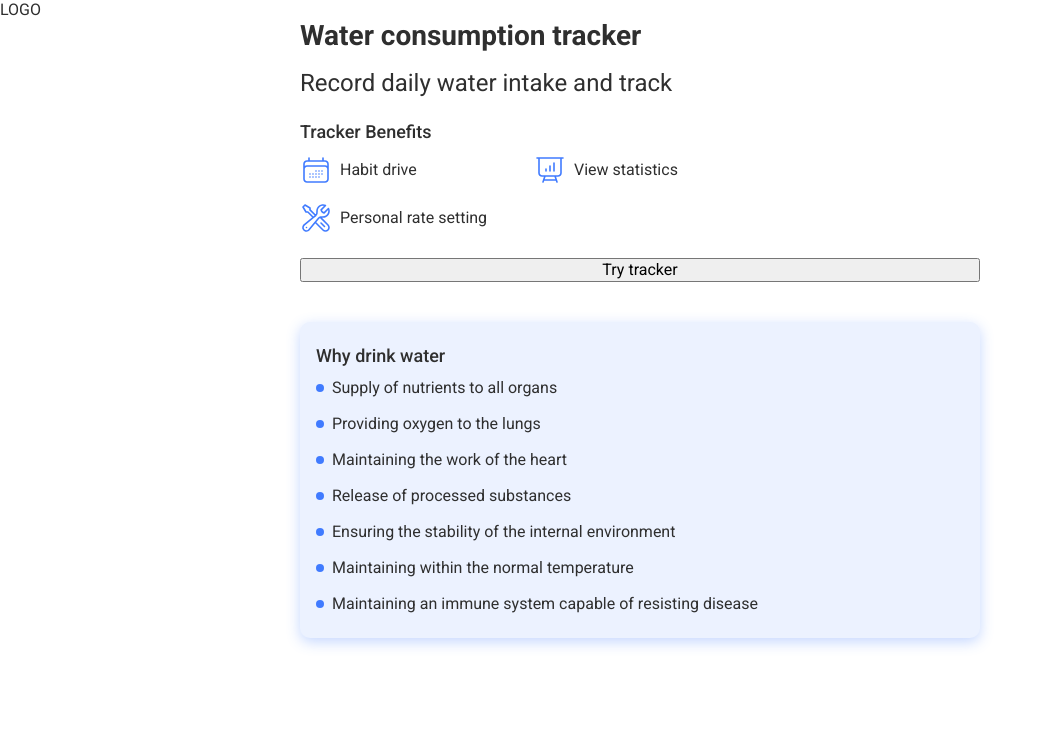
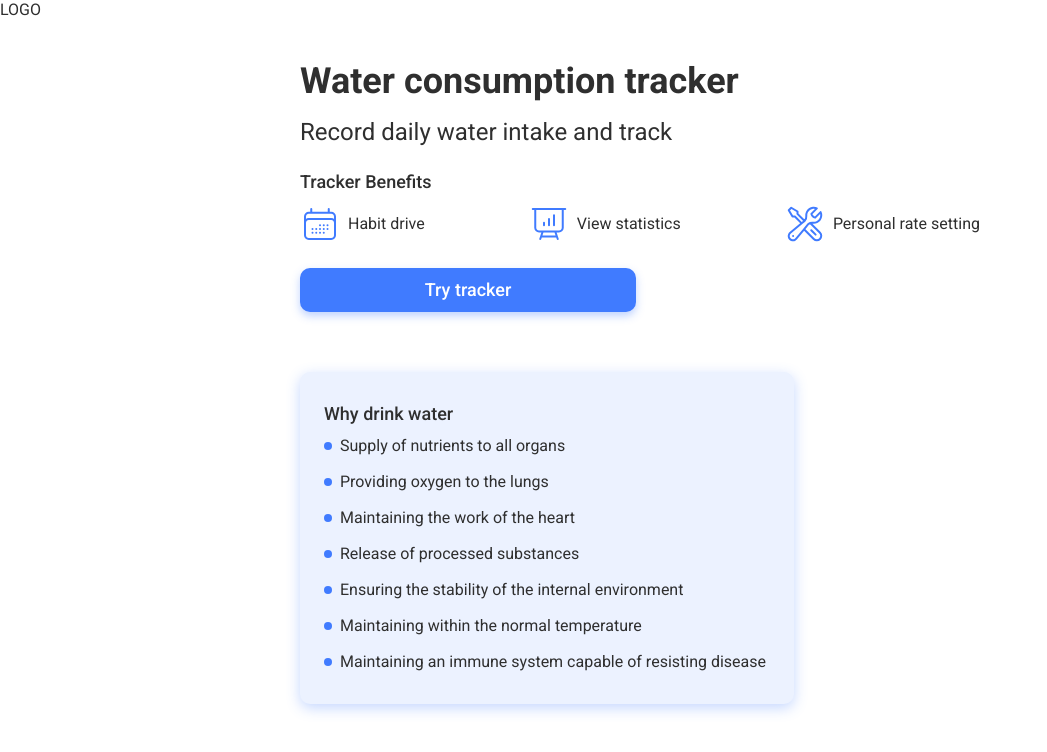
Before and after one commit to Vitalii-Artiukh/Water-Tracker-team-project-node-react-frontend, a React (Vite) app: page /welcome in a window 1280 px wide. Shown: the top 752 px of the page, without its empty margins (0-1047 px from the left). Built offline with nearby package versions, Linux system fonts and the light colour scheme.

Commit message:
html-css

```diff
--- a/src/components/welcome/WaterConsumption/WaterConsumption.jsx
+++ b/src/components/WaterConsumptionTracker/WaterConsumptionTracker.jsx
@@ -1,7 +1,7 @@
-import css from "./WaterConsumption.module.css";
-import Icon from "../../ui/Icon.jsx";
+import css from "./WaterConsumptionTracker.module.css";
+import Icon from "../ui/Icon.jsx";
 
-const WaterConsumption = () => {
+const WaterConsumptionTracker = () => {
   return (
     <div className={css.waterTrackerWrapper}>
       <h1 className={css.pageTitle}>Water consumption tracker</h1>
@@ -10,7 +10,12 @@ const WaterConsumption = () => {
 
       <ul className={css.listBenefits}>
         <li className={css.itemBenefits}>
-          <Icon name={"icon-calendar"} width={32} height={32} />
+          <Icon
+            className={css.iconTracker}
+            name={"icon-calendar"}
+            // width={32}
+            // height={32}
+          />
           Habit drive
         </li>
         <li className={css.itemBenefits}>
@@ -23,9 +28,11 @@ const WaterConsumption = () => {
         </li>
       </ul>
 
-      <button type="button">Try tracker</button>
+      <button className={css.tryTrackerBtn} type="button">
+        Try tracker
+      </button>
     </div>
   );
 };
 
-export default WaterConsumption;
+export default WaterConsumptionTracker;
--- /dev/null
+++ b/src/components/WaterConsumptionTracker/WaterConsumptionTracker.module.css
@@ -0,0 +1,114 @@
+.waterTrackerWrapper {
+  display: flex;
+  flex-direction: column;
+  justify-content: left;
+  margin-bottom: 40px;
+}
+
+.pageTitle {
+  font-weight: 700;
+  font-size: 28px;
+  line-height: 1.14286;
+  margin-bottom: 16px;
+}
+
+.sectionTitle {
+  font-weight: 400;
+  line-height: 1.25;
+  margin-bottom: 24px;
+  padding-right: 50px;
+}
+
+.listTitle {
+  font-weight: 500;
+  font-size: 18px;
+  line-height: 1.11111;
+  margin-bottom: 12px;
+}
+
+.listBenefits {
+  display: flex;
+  gap: 16px;
+  /* flex-direction: column; */
+  flex-wrap: wrap;
+  margin-bottom: 24px;
+  width: 216px;
+}
+
+.itemBenefits {
+  display: flex;
+  gap: 8px;
+  align-items: center;
+  font-weight: 400;
+  svg {
+    width: 32px;
+    height: 32px;
+  }
+}
+
+.tryTrackerBtn {
+  display: flex;
+  align-items: center;
+  justify-content: center;
+  border-radius: 10px;
+  padding: 8px 30px;
+  height: 36px;
+  box-shadow: 0 4px 8px 0 rgba(64, 123, 255, 0.34);
+  background-color: #407bff;
+  border: none;
+  font-weight: 500;
+  line-height: 1.25;
+  color: #ffffff;
+}
+
+@media screen and (min-width: 768px) {
+  .waterTrackerWrapper {
+    margin-bottom: 60px;
+  }
+  .pageTitle {
+    font-size: 36px;
+    line-height: 1.16667;
+    margin-bottom: 16px;
+  }
+  .sectionTitle {
+    line-height: 1.23077;
+    margin-bottom: 24px;
+    padding: 0;
+  }
+  .listBenefits {
+    width: 100%;
+    justify-content: space-between;
+  }
+
+  .itemBenefits {
+    svg {
+      width: 40px;
+      height: 40px;
+    }
+  }
+  .tryTrackerBtn {
+    border-radius: 10px;
+    padding: 10px 30px;
+    width: 336px;
+    height: 44px;
+    background-color: #407bff;
+    font-size: 18px;
+    line-height: 1.33333;
+  }
+}
+
+@media screen and (min-width: 1440px) {
+  .waterTrackerWrapper {
+    margin-bottom: 0;
+  }
+  .listBenefits {
+    flex-direction: column;
+    justify-content: left;
+  }
+  .sectionTitle {
+    font-size: 26px;
+  }
+  .tryTrackerBtn {
+    width: 384px;
+  }
+}
--- /dev/null
+++ b/src/components/WhyDrinkWater/WhyDrinkWater.jsx
@@ -0,0 +1,26 @@
+import css from "./WhyDrinkWater.module.css";
+
+const WhyDrinkWater = () => {
+  return (
+    <div className={css.drinkWrapper}>
+      <h3 className={css.listTitle}>Why drink water</h3>
+      <ul className={css.drinkList}>
+        <li className={css.drinkItem}>Supply of nutrients to all organs</li>
+        <li className={css.drinkItem}>Providing oxygen to the lungs</li>
+        <li className={css.drinkItem}>Maintaining the work of the heart</li>
+        <li className={css.drinkItem}>Release of processed substances</li>
+        <li className={css.drinkItem}>
+          Ensuring the stability of the internal environment
+        </li>
+        <li className={css.drinkItem}>
+          Maintaining within the normal temperature
+        </li>
+        <li className={css.drinkItem}>
+          Maintaining an immune system capable of resisting disease
+        </li>
+      </ul>
+    </div>
+  );
+};
+
+export default WhyDrinkWater;
--- a/src/components/welcome/WhyWater/WhyWater.module.css
+++ b/src/components/WhyDrinkWater/WhyDrinkWater.module.css
@@ -19,17 +19,31 @@
   font-weight: 400;
 }
 
-.drinItem {
+.drinkItem {
   display: flex;
   align-items: center;
-  gap: 8px;
 }
 
-.point {
-  min-width: 8px;
-  max-width: 8px;
-  min-height: 8px;
-  max-height: 8px;
+.drinkItem::before {
+  background-color: #407bff;
+  content: "";
+  width: 8px;
+  height: 8px;
   border-radius: 50%;
-  background-color: #407bff;
+  padding: 4px;
+  margin-right: 8px;
 }
+
+@media screen and (min-width: 768px) {
+  .drinkWrapper {
+    width: 494px;
+    padding: 32px 24px;
+  }
+}
+
+@media screen and (min-width: 1440px) {
+  .drinkWrapper {
+    /* width: 494px;
+    padding: 32px 24px; */
+  }
+}
--- a/src/components/welcome/WaterConsumption/WaterConsumption.module.css
+++ /dev/null
@@ -1,42 +0,0 @@
-.waterTrackerWrapper {
-  display: flex;
-  flex-direction: column;
-  justify-content: left;
-  margin-bottom: 40px;
-}
-
-.pageTitle {
-  font-weight: 700;
-  font-size: 28px;
-  line-height: 1.14286;
-  margin-bottom: 16px;
-}
-
-.sectionTitle {
-  font-weight: 400;
-  line-height: 1.25;
-  margin-bottom: 24px;
-  padding-right: 50px;
-}
-
-.listTitle {
-  font-weight: 500;
-  font-size: 18px;
-  line-height: 1.11111;
-  margin-bottom: 12px;
-}
-
-.listBenefits {
-  display: flex;
-  gap: 16px;
-  /* flex-direction: column; */
-  flex-wrap: wrap;
-  margin-bottom: 24px;
-}
-
-.itemBenefits {
-  display: flex;
-  gap: 8px;
-  align-items: center;
-  width: 218px;
-}
--- a/src/components/welcome/WhyWater/WhyWater.jsx
+++ /dev/null
@@ -1,37 +0,0 @@
-import css from "./WhyWater.module.css";
-
-const WhyWater = () => {
-  return (
-    <div className={css.drinkWrapper}>
-      <h3 className={css.listTitle}>Why drink water</h3>
-      <ul className={css.drinkList}>
-        <li className={css.drinItem}>
-          <div className={css.point}></div>Supply of nutrients to all organs
-        </li>
-        <li className={css.drinItem}>
-          <div className={css.point}></div>Providing oxygen to the lungs
-        </li>
-        <li className={css.drinItem}>
-          <div className={css.point}></div>Maintaining the work of the heart
-        </li>
-        <li className={css.drinItem}>
-          <div className={css.point}></div>Release of processed substances
-        </li>
-        <li className={css.drinItem}>
-          <div className={css.point}></div>Ensuring the stability of the
-          internal environment
-        </li>
-        <li className={css.drinItem}>
-          <div className={css.point}></div>Maintaining within the normal
-          temperature
-        </li>
-        <li className={css.drinItem}>
-          <div className={css.point}></div>Maintaining an immune system capable
-          of resisting disease
-        </li>
-      </ul>
-    </div>
-  );
-};
-
-export default WhyWater;
--- a/src/pages/WelcomePage/WelcomePage.jsx
+++ b/src/pages/WelcomePage/WelcomePage.jsx
@@ -1,12 +1,15 @@
-import WaterConsumption from "../../components/welcome/WaterConsumption/WaterConsumption.jsx";
-import WhyWater from "../../components/welcome/WhyWater/WhyWater.jsx";
+import WaterConsumptionTracker from "../../components/WaterConsumptionTracker/WaterConsumptionTracker.jsx";
+import WhyDrinkWater from "../../components/WhyDrinkWater/WhyDrinkWater.jsx";
 import Container from "../../components/ui/Container/Container.jsx";
+import css from "./WelcomePage.module.css";
 
 const WelcomePage = () => {
   return (
     <Container>
-      <WaterConsumption />
-      <WhyWater />
+      <div className={css.wrapper}>
+        <WaterConsumptionTracker />
+        <WhyDrinkWater />
+      </div>
     </Container>
   );
 };
--- /dev/null
+++ b/src/pages/WelcomePage/WelcomePage.module.css
@@ -0,0 +1,23 @@
+.wrapper {
+  padding-top: 24px;
+  padding-bottom: 40px;
+}
+
+@media screen and (min-width: 768px) {
+  .wrapper {
+    padding-top: 40px;
+    padding-bottom: 50px;
+  }
+}
+
+@media screen and (min-width: 1440px) {
+  .wrapper {
+    display: flex;
+    /* flex-wrap: wrap; */
+    align-items: flex-end;
+    justify-content: flex-start;
+    padding-top: 80px;
+    padding-bottom: 294px;
+    gap: 81px;
+  }
+}
```
